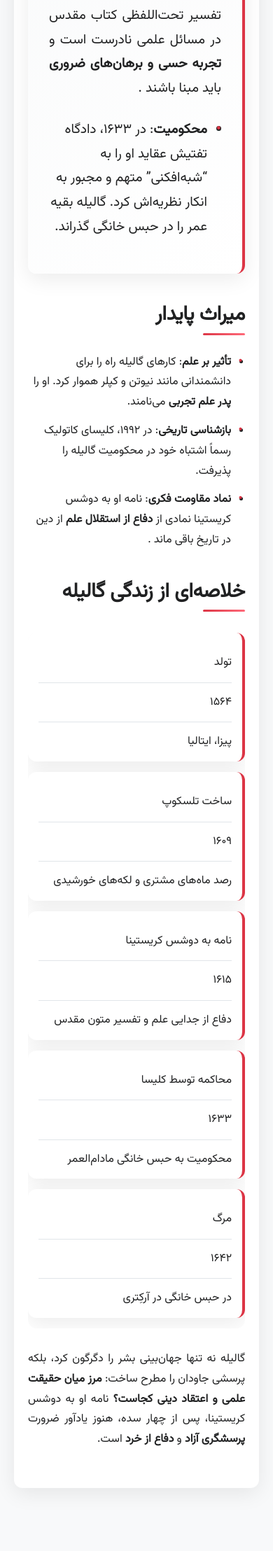
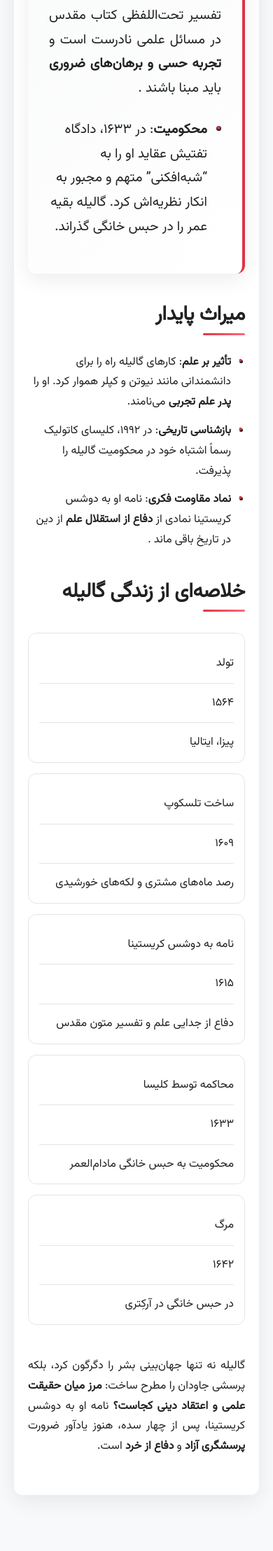
Before and after one commit to darkblog/darkblog.github.io, a Jekyll site: the page built from _posts/2025-7-5-68.md, in a window 390 px wide. Shown: the part 1800-4016 px from the top of the page at 70% size. Built offline with Jekyll 4.4.1, drawn with Linux system fonts in a browser that asks for light colours.

Commit message:
Update post.html

```diff
--- a/_layouts/post.html
+++ b/_layouts/post.html
@@ -513,16 +513,17 @@
                 margin-bottom: 20px;
                 background: var(--card-bg);
                 border-radius: var(--radius);
-                box-shadow: var(--shadow);
                 padding: 20px;
-                transition: transform 0.3s, box-shadow 0.3s;
+                transition: transform 0.3s;
                 border-right: 4px solid var(--primary-color);
                 border-collapse: collapse;
+                box-shadow: none;
+                border: 1px solid var(--border-color);
             }
 
             .post-content table:not(.infobox) tr:hover {
                 transform: translateY(-3px);
-                box-shadow: 0 12px 40px rgba(0, 0, 0, 0.15);
+                box-shadow: none;
             }
 
             .post-content table:not(.infobox) td {
@@ -606,6 +607,8 @@
             .post-content table:not(.infobox) tr {
                 padding: 15px;
                 margin-bottom: 15px;
+                box-shadow: none;
+                border: 1px solid var(--border-color);
             }
 
             .post-content table:not(.infobox) td[data-label]::before {
```
